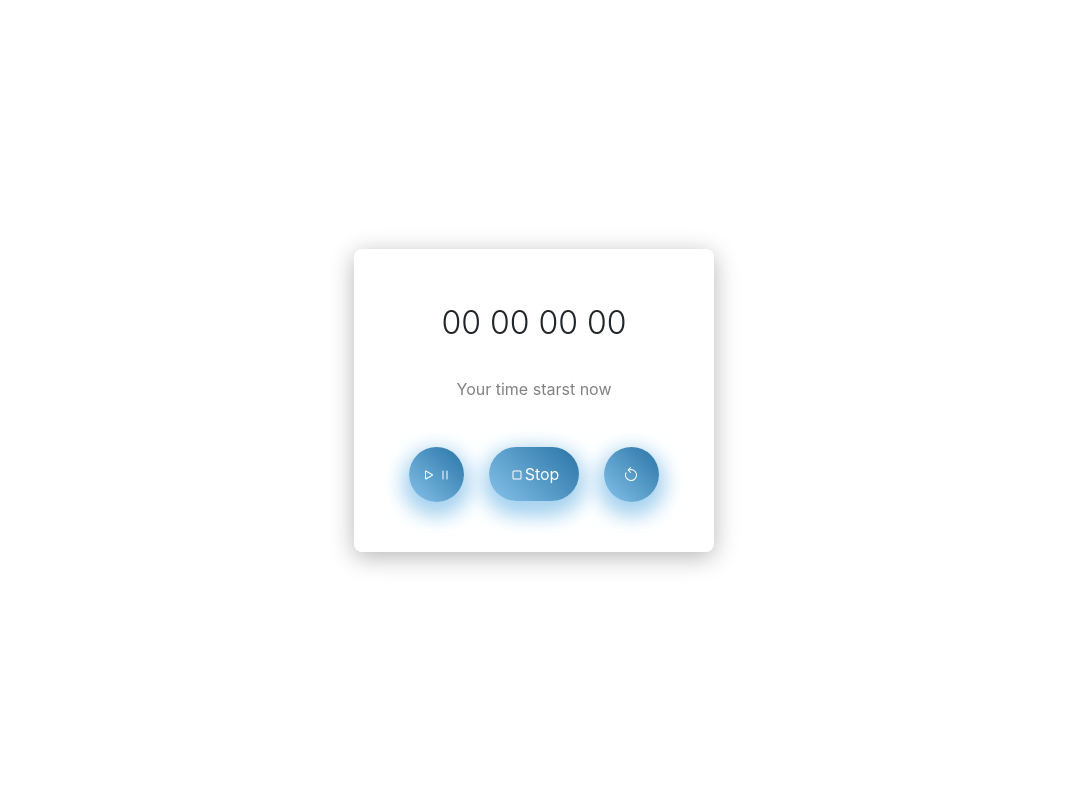
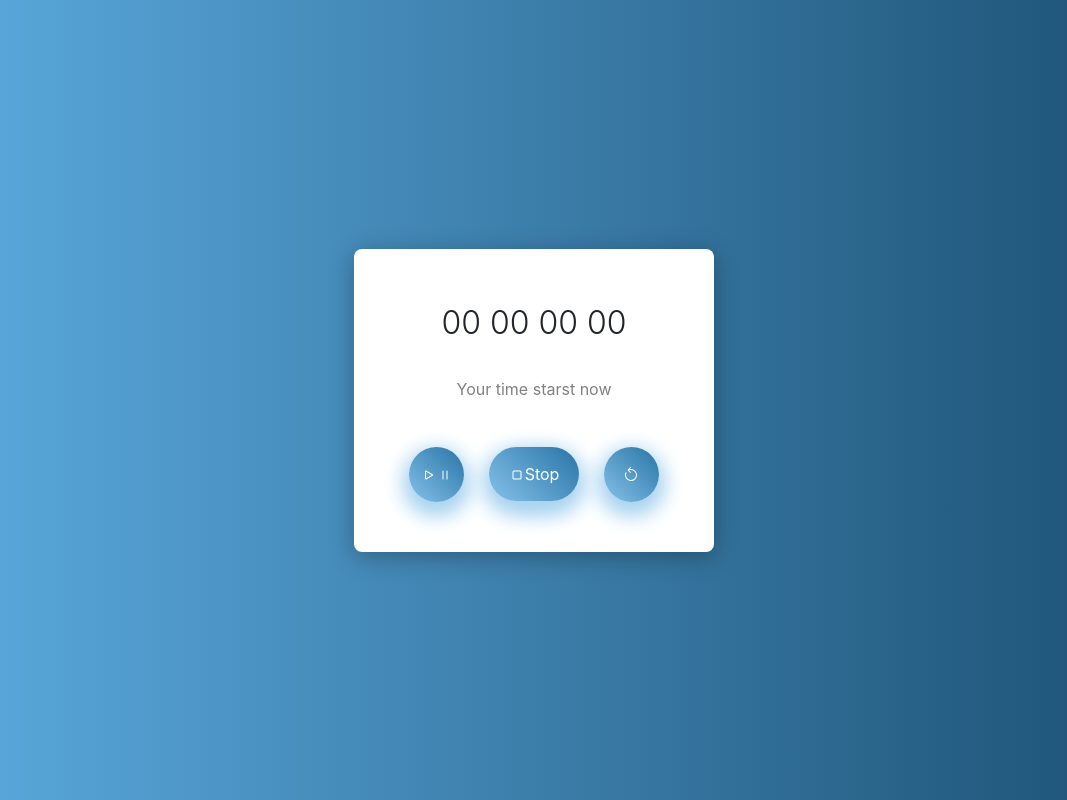
Before and after one commit to corria9/Stop-Watch, a plain HTML site: page index.html in a window 1280 px wide. Shown: the whole page, without its empty margins (106-1173 px from the left). Drawn offline with nearby package versions, Linux system fonts and the light colour scheme.

Commit message:
Update style.css

```diff
--- a/style.css
+++ b/style.css
@@ -7,7 +7,7 @@
 body {
 
 	font-weight:300;
-	/*background:linear-gradient(to left, #607d8b, #d459cb);*/
+	background:linear-gradient(to left, #1B4F72, #5DADE2);
 	display:flex;
 	justify-content:center;
 	align-items:center;
```
